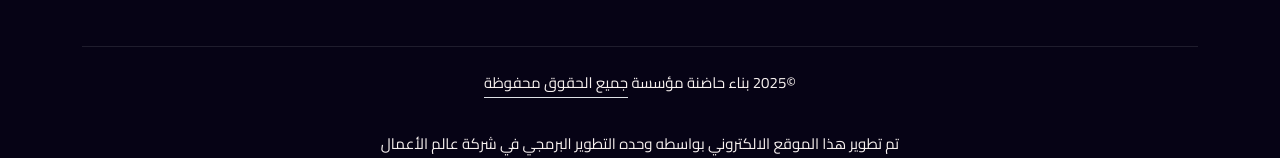
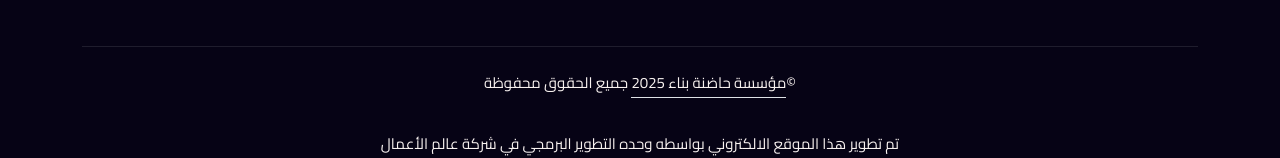
Before and after one commit to MIIPremium/bina_website, a plain HTML site: page index.html in a window 1280 px wide. Shown: the part 5107-5265 px from the top of the page. Drawn offline with nearby package versions, Linux system fonts and the light colour scheme; a web font is replaced by a local one.

Commit message:
Update index.html

```diff
--- a/index.html
+++ b/index.html
@@ -594,7 +594,7 @@
                 <div  dir="rtl" class="copyright">
 
                         <p  dir="rtl">
-                            &copy;2025 بناء حاضنة مؤسسة <a class="border-bottom" href="#"> جميع الحقوق محفوظة </a>
+                            &copy;<a class="border-bottom" href="#">مؤسسة حاضنة بناء 2025</a> جميع الحقوق محفوظة
                         </p><br>
                         <p >
                               تم تطوير هذا الموقع الالكتروني بواسطه وحده التطوير البرمجي في شركة عالم الأعمال
```
